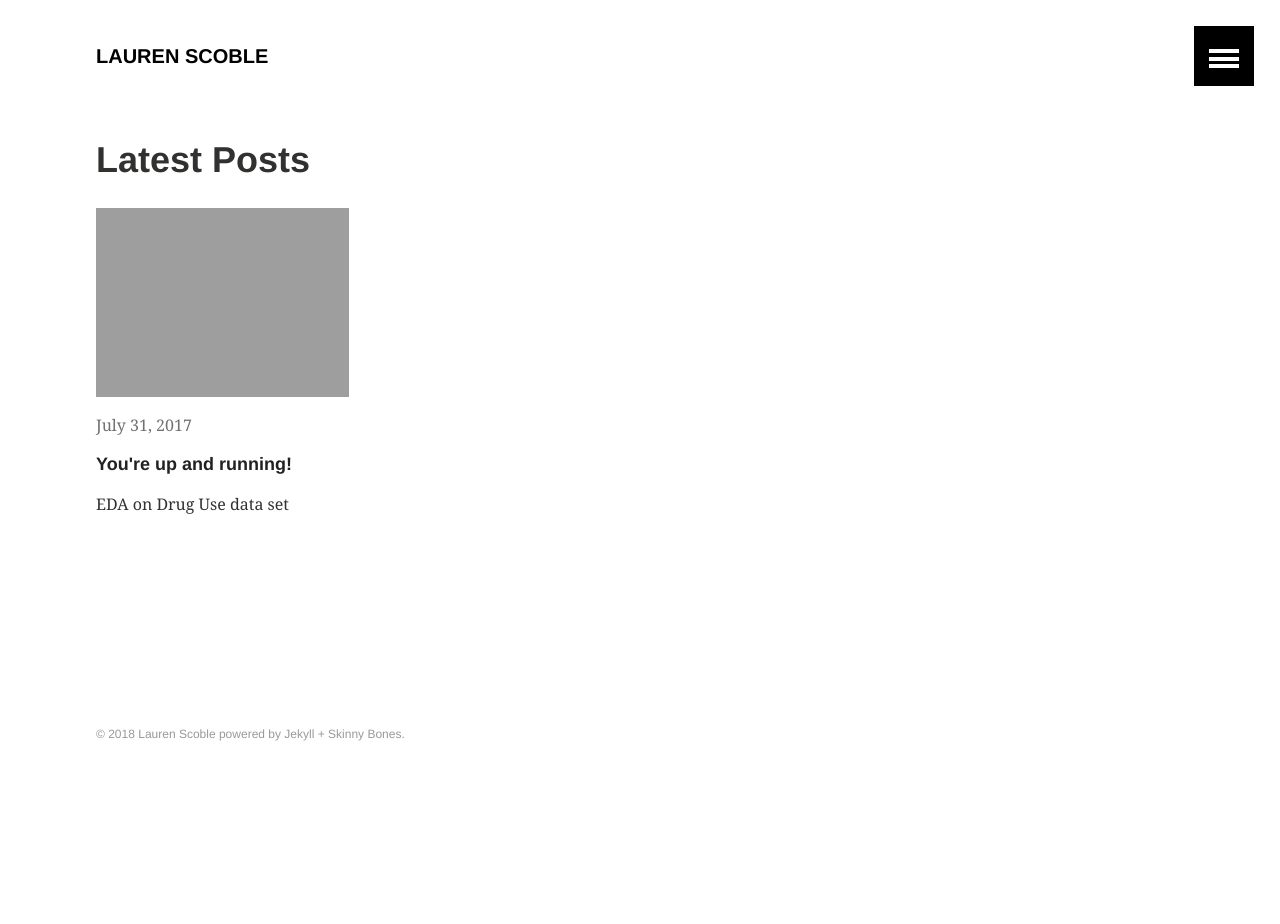
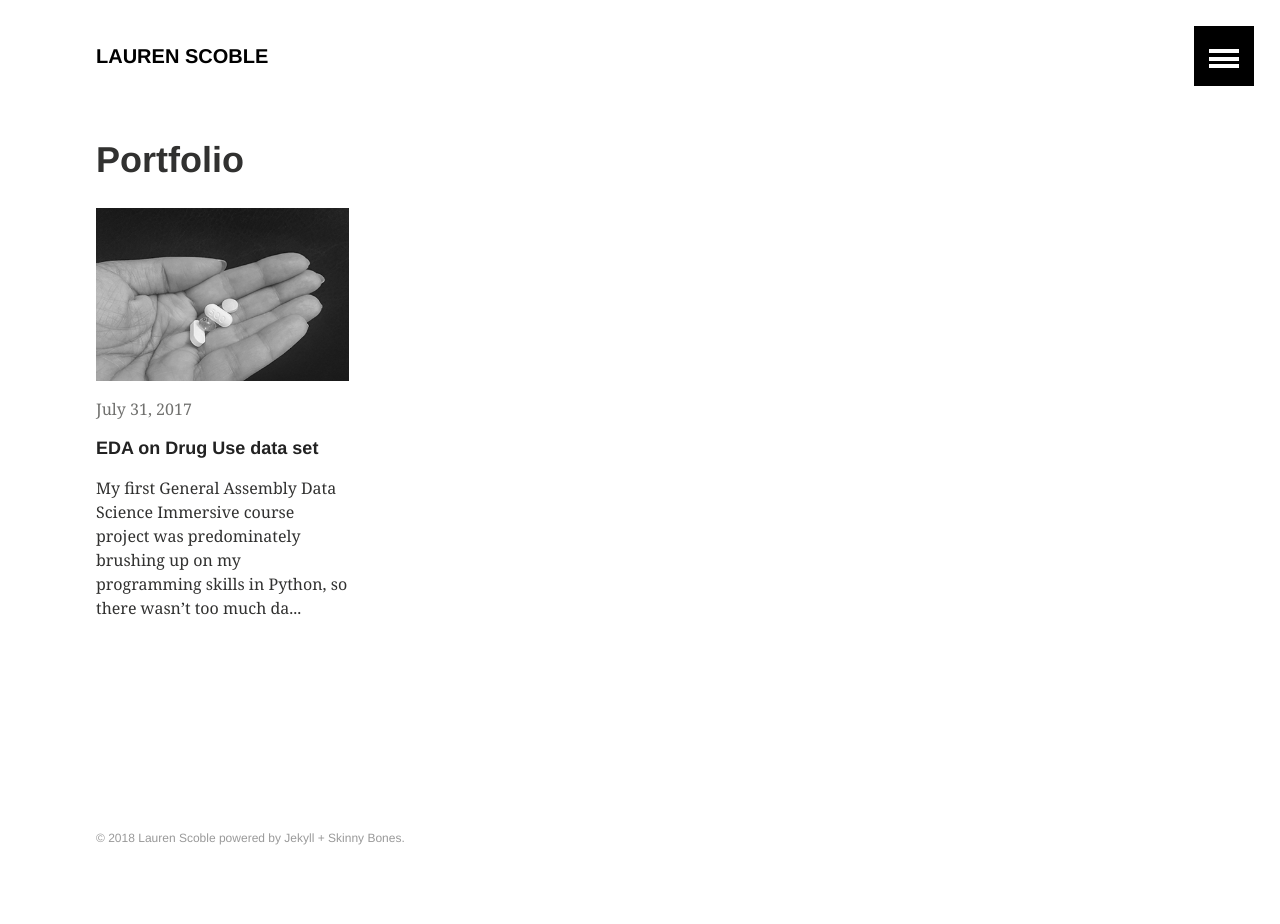
Before and after one commit to laurenscoble/laurenscoble.github.io, a Jekyll site: the page built from index.md, in a window 1280 px wide. Built offline with Jekyll 4.4.1, drawn with Linux system fonts in a browser that asks for light colours; before the commit the page ends 900 px from its top, so only the background shows below that.

Commit message:
Drug use post

```diff
--- a/_posts/portfolio/2017-7-31-drug-use-by-age.md
+++ b/_posts/portfolio/2017-7-31-drug-use-by-age.md
@@ -1,10 +1,15 @@
 ---
 layout: post
-title: You're up and running!
+title: EDA on Drug Use data set
 date: 2017-7-31 17:00:00 +1000
 categories: portfolio
+image:
+  teaser: drugs_teaser.jpg
+  feature: drugs_feature.jpg
+  credit: pina messina
+  creditlink: https://unsplash.com
 ---
 
-# EDA on Drug Use data set
+My first General Assembly Data Science Immersive course project was predominately brushing up on my programming skills in Python, so there wasn't too much data analysis to show.
 
-TBC
+The second project consisted of two parts... TBC
--- a/index.md
+++ b/index.md
@@ -1,7 +1,7 @@
 ---
 layout: archive
 permalink: /
-title: "Latest Posts"
+title: "Portfolio"
 ---
 
 <div class="tiles">
```
Also changed, not shown: images/drugs_feature.jpg (added), images/drugs_teaser.jpg (added).
